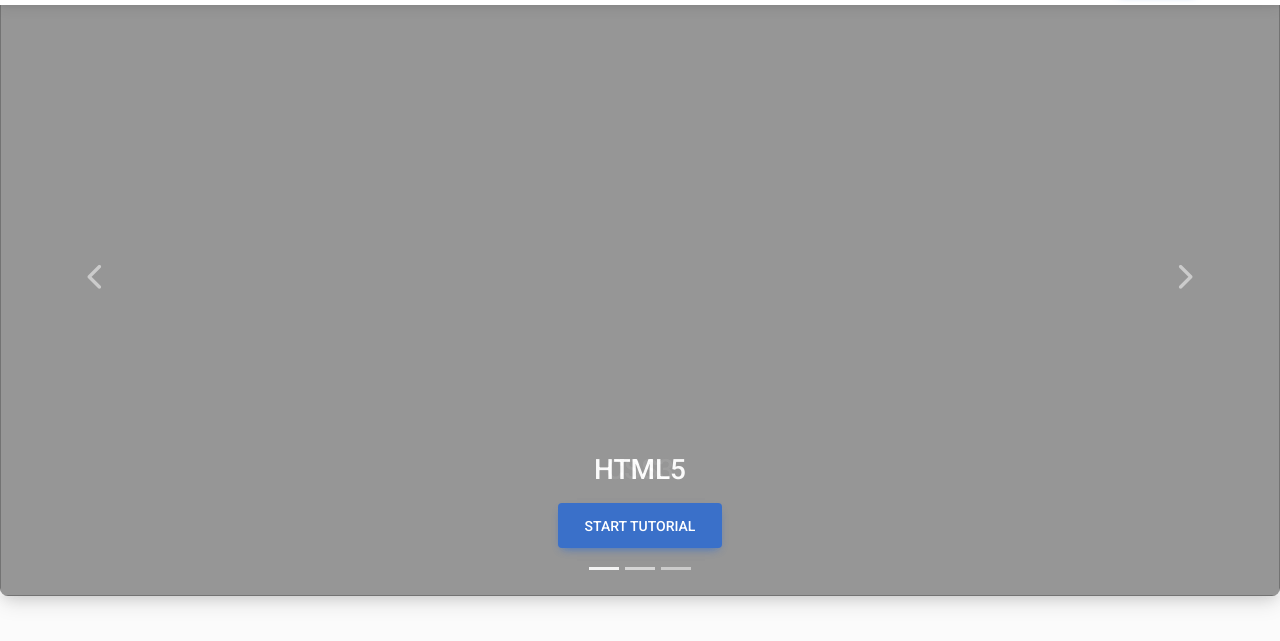
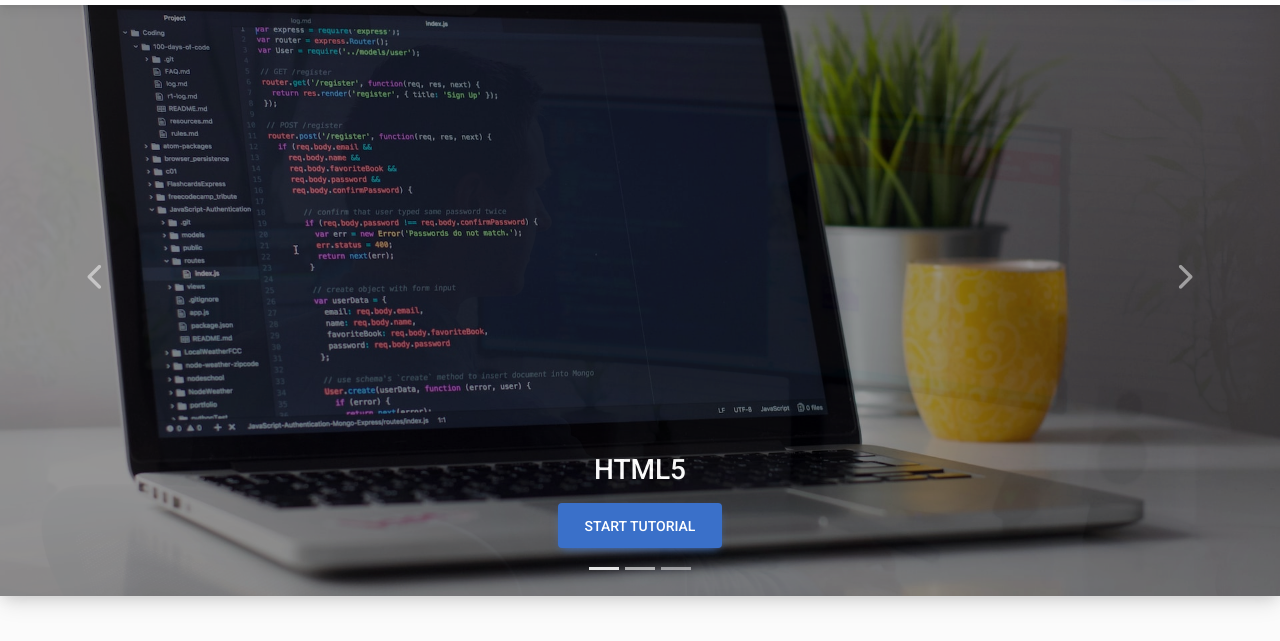
Before and after one commit to mrzaki145/SEF, a plain HTML site: page Template-3/index.html in a window 1280 px wide. Shown: the part 54-695 px from the top of the page. Drawn offline with Linux system fonts and the light colour scheme; the site is published under a folder, as on GitHub Pages, so addresses that start at the root find nothing.

Commit message:
Fix broken images

```diff
--- a/Template-3/index.html
+++ b/Template-3/index.html
@@ -149,12 +149,12 @@
       </div>
 
       <!-- Inner -->
-      <div class="carousel-inner rounded-5 shadow-4-strong">
+      <div class="carousel-inner shadow-4-strong">
         <!-- Single item -->
         <div class="carousel-item active">
           <div class="bg-image">
             <img
-              src="/img/clement-helardot-95YRwf6CNw8-unsplash.jpg"
+              src="img/clement-helardot-95YRwf6CNw8-unsplash.jpg"
               class="w-100"
             />
             <div
@@ -179,7 +179,7 @@
         <div class="carousel-item">
           <div class="bg-image">
             <img
-              src="/img/luke-peters-B6JINerWMz0-unsplash.jpg"
+              src="img/luke-peters-B6JINerWMz0-unsplash.jpg"
               class="w-100"
             />
             <div
@@ -204,7 +204,7 @@
         <div class="carousel-item">
           <div class="bg-image">
             <img
-              src="/img/markus-spiske-MI9-PY5cyNs-unsplash.jpg"
+              src="img/markus-spiske-MI9-PY5cyNs-unsplash.jpg"
               class="w-100"
             />
             <div
```
